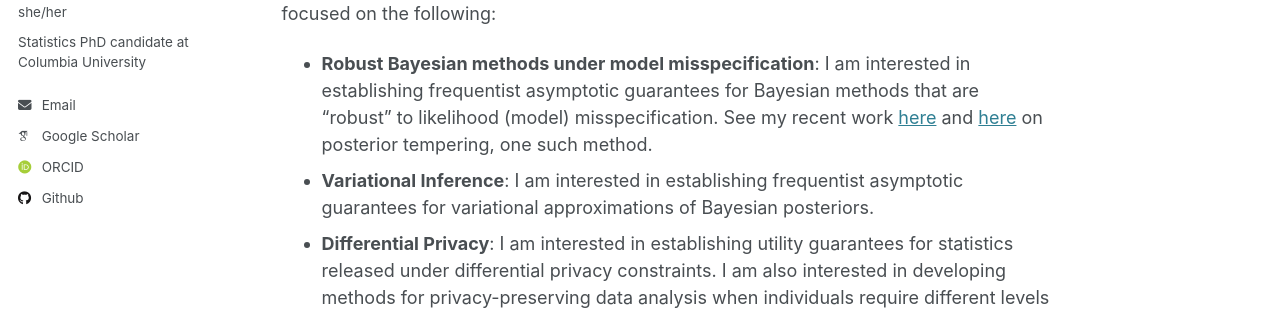
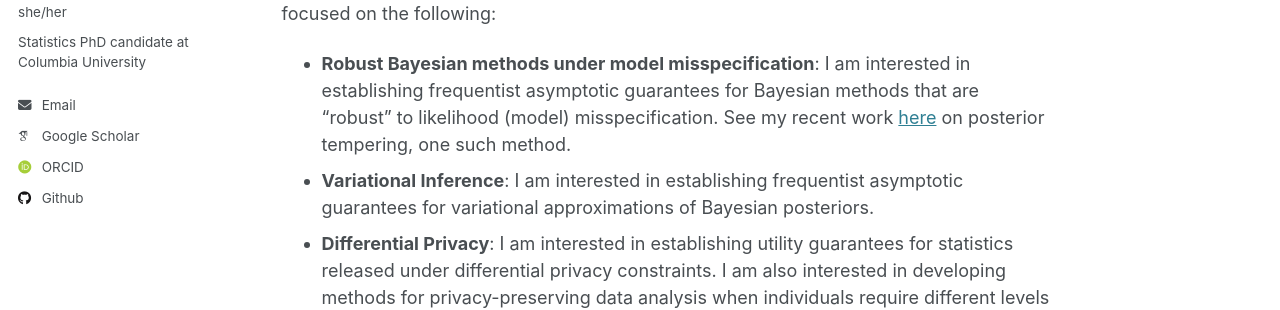
Before and after one commit to rray123/rray123.github.io, a Jekyll site: the page built from _pages/about.md, in a window 1280 px wide and 1017 px high. Shown: the part 280-590 px from the top of the window. Built offline with Jekyll 4.4.1, drawn with Linux system fonts in a browser that asks for light colours; some web fonts are replaced.

Commit message:
Update about.md

```diff
--- a/_pages/about.md
+++ b/_pages/about.md
@@ -10,6 +10,6 @@ redirect_from:
 I am a fourth-year PhD candidate at the Department of Statistics at Columbia University, where I am fortunate to be advised by [Cynthia Rush](https://www.columbia.edu/~cgr2130/) and [Marco Avella Medina](https://sites.google.com/site/marcoavellamedina/home?authuser=1). I received my BS/MS in Statistics and Data Science at Yale University.
 
 I am primarily interested in robust and reliable statistical inference. Specifically, I have focused on the following:
-* **Robust Bayesian methods under model misspecification**: I am interested in establishing frequentist asymptotic guarantees for Bayesian methods that are "robust" to likelihood (model) misspecification. See my recent work [here](https://arxiv.org/pdf/2310.07900) and [here](https://rray123.github.io/files/Theoretical_guarantees_for_data_dependent_posterior_tempering-186.pdf) on posterior tempering, one such method.
+* **Robust Bayesian methods under model misspecification**: I am interested in establishing frequentist asymptotic guarantees for Bayesian methods that are "robust" to likelihood (model) misspecification. See my recent work [here](https://arxiv.org/pdf/2310.07900) on posterior tempering, one such method.
 * **Variational Inference**: I am interested in establishing frequentist asymptotic guarantees for variational approximations of Bayesian posteriors.
 * **Differential Privacy**: I am interested in establishing utility guarantees for statistics released under differential privacy constraints. I am also interested in developing methods for privacy-preserving data analysis when individuals require different levels of privacy.
```
